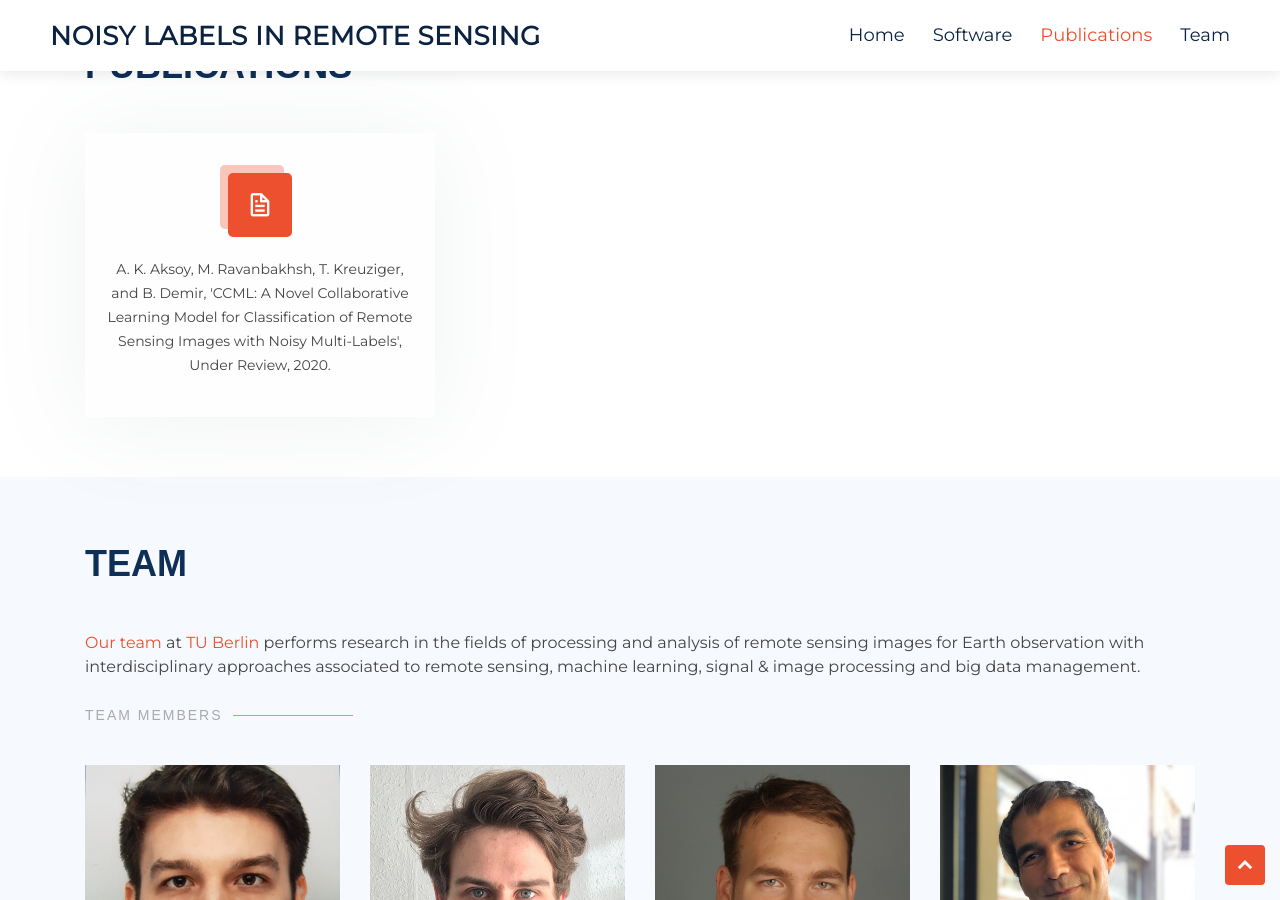
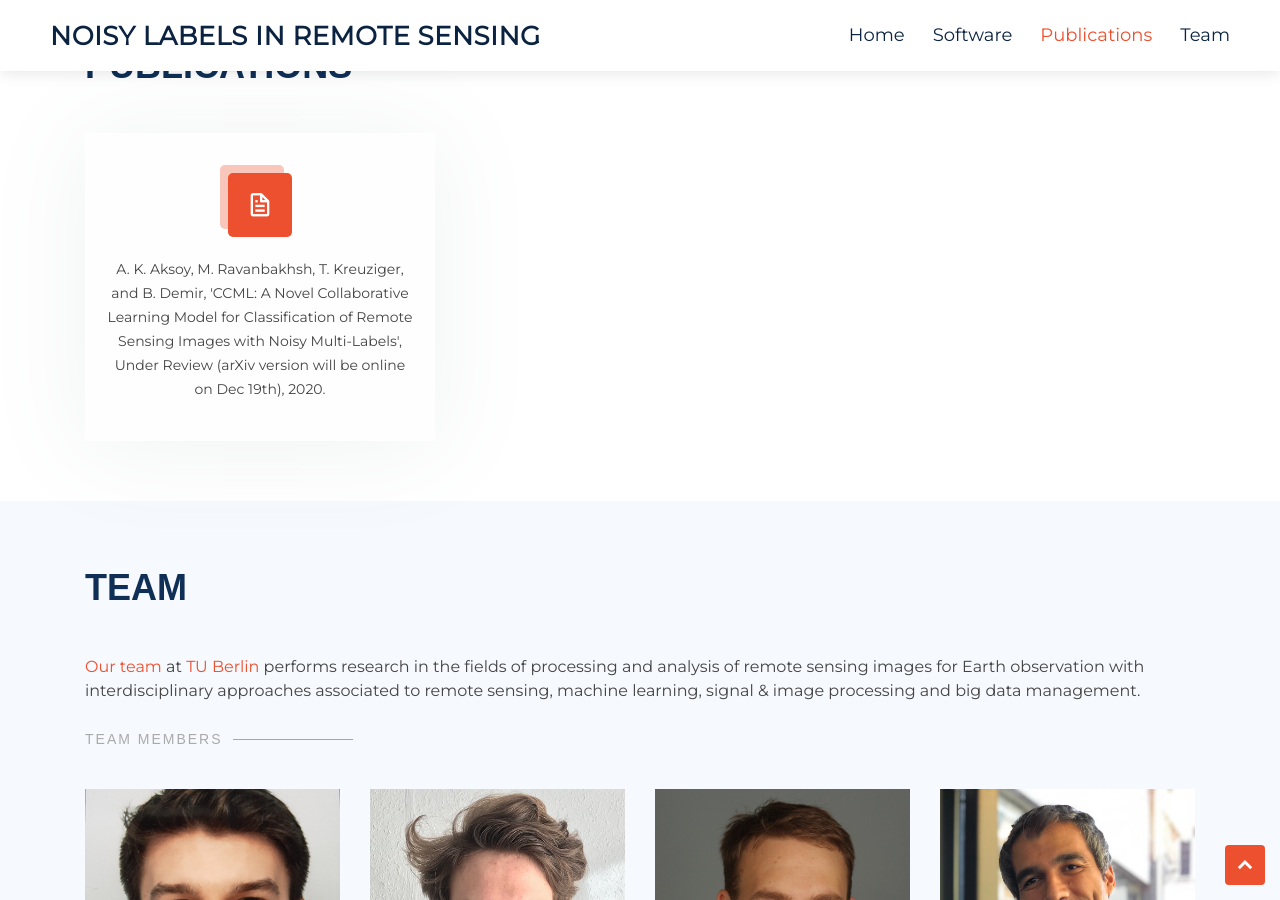
Before and after one commit to rsim-tu-berlin/noisy-label-in-rs.org, a Jekyll site: the page built from index.md, in a window 1280 px wide and 900 px high, scrolled down 1362 px. Built offline with Jekyll 4.4.1, drawn with Linux system fonts in a browser that asks for light colours.

Commit message:
udpate the article

```diff
--- a/_layouts/page.html
+++ b/_layouts/page.html
@@ -148,7 +148,7 @@
               <div class="icon-box">
                 <div class="icon"><i class="bx bx-file"></i></div>
                 <h4><a href=""></a></h4>
-                <p>A. K. Aksoy, M. Ravanbakhsh, T. Kreuziger, and B. Demir, 'CCML: A Novel Collaborative Learning Model for Classification of Remote Sensing Images with Noisy Multi-Labels', Under Review, 2020.</p>
+                <p>A. K. Aksoy, M. Ravanbakhsh, T. Kreuziger, and B. Demir, 'CCML: A Novel Collaborative Learning Model for Classification of Remote Sensing Images with Noisy Multi-Labels', Under Review (arXiv version will be online on Dec 19th), 2020.</p>
               </div>
             </div>
 
```
